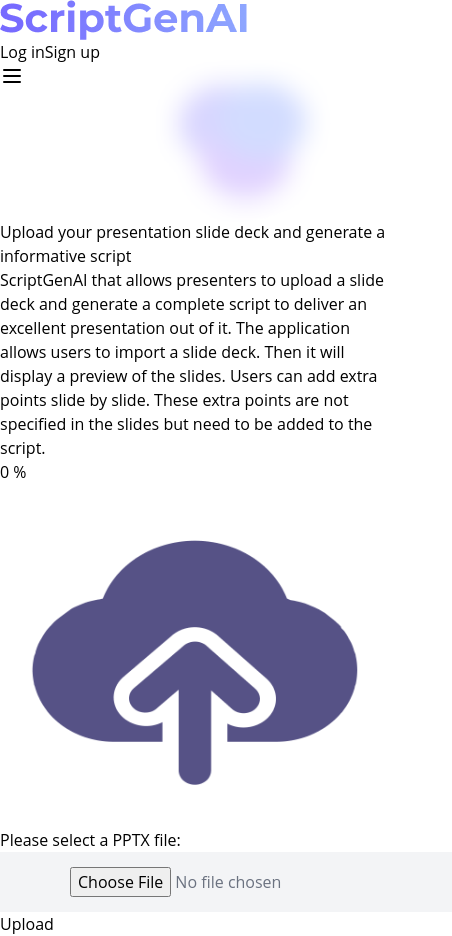
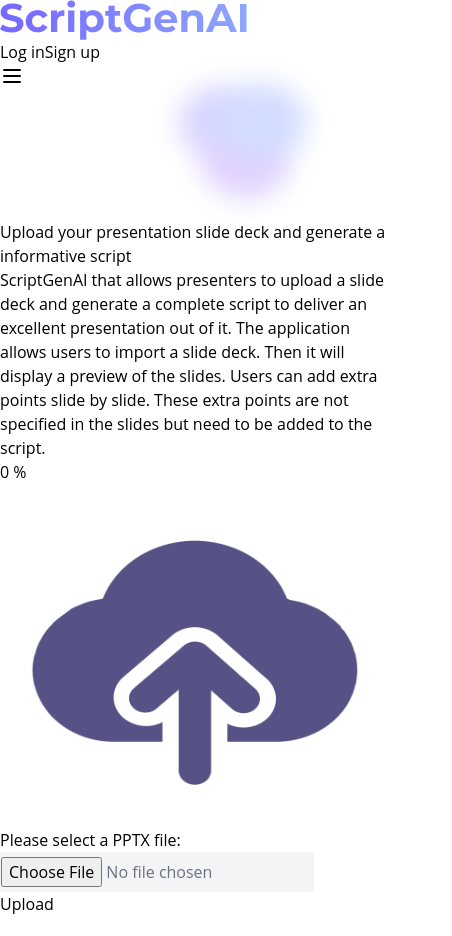
Before and after one commit to PurinduWeerawardana/ScriptGenAI, a React (Create React App) app: page /upload in a window 390 px wide. Shown: the whole page, 452 px wide, since content can reach past the window. Built offline with nearby package versions, Linux system fonts and the light colour scheme; what @material-tailwind/react would draw is missing.

Commit message:
made upload page responsive

```diff
--- a/src/components/UploadCard.jsx
+++ b/src/components/UploadCard.jsx
@@ -109,7 +109,7 @@
                   backgroundColor: "#F3F4F6",
                   color: "#6B7280",
 
-                  padding: "15px 70px",
+                  padding: "5px 1px",
                   boxShadow: "none",
                   border: "none",
                   outline: "none",
```
